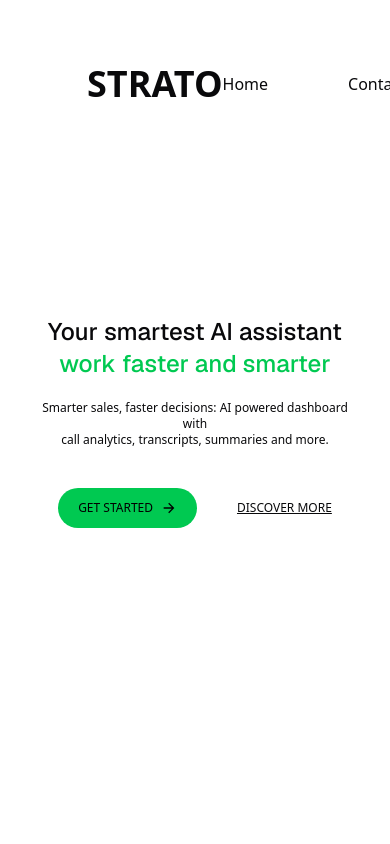
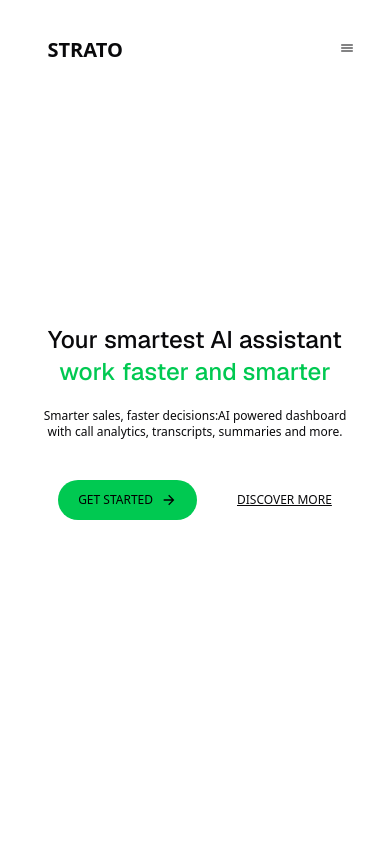
Before and after one commit to YuvanX/strato-ai, a Next.js app: page /preview/1 in a window 390 px wide. Shown: the top 844 px of the page. Built offline with nearby package versions, Linux system fonts and the light colour scheme.

Commit message:
fix: make preview page responsive

```diff
--- a/app/preview/[pageId]/page.tsx
+++ b/app/preview/[pageId]/page.tsx
@@ -46,7 +46,7 @@ export default function () {
   ];
 
   return (
-    <div>
+    <div className="overflow-x-hidden">
       <m.div
         initial={{ opacity: 0, y: -20 }}
         animate={{ opacity: 1, y: 0 }}
--- a/components/preview/footer.tsx
+++ b/components/preview/footer.tsx
@@ -4,14 +4,14 @@ export const Footer = ({ name }: { name: string }) => {
   return (
     <div className="flex px-10 items-center my-10">
       <div className="w-full">
-        <div className="text-4xl text-green-500 font-medium">{name}</div>
-        <div className="text-gray-500 text-sm my-2">
+        <div className="text-xl md:text-4xl text-green-500 font-medium">{name}</div>
+        <div className="text-gray-500 text-xs md:text-sm my-2">
           © 2025 {name}. All rights reserved.
         </div>
       </div>
       <div className="flex gap-4">
-      <FaInstagram size={24} />
-      <IoMailOutline size={24} />
+      <div className="text-xl md:text-2xl"><FaInstagram  /></div>
+      <div className="text-xl md:text-2xl"><IoMailOutline /></div>
       </div>
     </div>
   );
--- a/components/preview/herosection.tsx
+++ b/components/preview/herosection.tsx
@@ -1,20 +1,30 @@
-import { RiArrowRightLine } from "react-icons/ri"
+import { RiArrowRightLine } from "react-icons/ri";
 
-export const  HeroSection = () =>  {
-    return <div className="mx-10 text-center">
-        <div className="text-2xl lg:text-7xl font-sans font-medium">Your smartest AI assistant</div>
-        <div className="text-2xl lg:text-7xl font-sans font-medium text-green-500">work faster and smarter</div>
-        <div className="text-xs  lg:text-lg mt-5">
-            Smarter sales, faster decisions: AI powered dashboard with <br/>call analytics, transcripts, summaries and more.
+export const HeroSection = () => {
+  return (
+    <div className="mx-10 text-center">
+      <div className="text-2xl lg:text-7xl font-sans font-medium">
+        Your smartest AI assistant
       </div>
+      <div className="text-2xl lg:text-7xl font-sans font-medium text-green-500">
+        work faster and smarter
+      </div>
+      <div className="text-xs lg:text-lg mt-5">
+        Smarter sales, faster decisions:
+        <span className="hidden lg:inline"> </span>
+        AI powered dashboard with call analytics, transcripts, summaries and
+        more.
+      </div>
+
       <div className="flex gap-10 mt-10 justify-center">
         <button className="flex gap-2 items-center px-5 py-3 bg-green-500 rounded-full">
           <div className="text-black font-medium text-xs">GET STARTED</div>
-                <RiArrowRightLine color="black"/>
+          <RiArrowRightLine color="black" />
         </button>
         <button className="underline text-xs cursor-pointer">
           DISCOVER MORE
         </button>
       </div>
     </div>
-}
+  );
+};
--- a/components/preview/navbar.tsx
+++ b/components/preview/navbar.tsx
@@ -1,18 +1,49 @@
-export const NavBar = ({logo, children}: {logo: string, children: React.ReactNode}) => {
-    return <div className="flex justify-between px-2 bg-white/10 border-white/20 backdrop-blur-lg py-3 items-center rounded-full fixed w-[80%] mt-10">
-        <div className="pl-10 font-extrabold text-4xl font-anton cursor-pointer font-anton">
+"use client";
+import { useState } from "react";
+import { IoIosMenu } from "react-icons/io";
+import { IoMdClose } from "react-icons/io";
+import {  AnimatePresence, motion } from "motion/react"
+export const NavBar = ({
+  logo,
+  children,
+}: {
+  logo: string;
+  children: React.ReactNode;
+}) => {
+  const [isOpen, setIsOpen] = useState(false);
+
+  return (
+    <nav className="flex flex-col items-center fixed top-0 mt-6 z-50 w-full">
+      <div className="flex justify-between px-4 py-3 bg-white/10 border-white/20 backdrop-blur-lg  items-center rounded-full w-[90%] md:w-[80%]">
+        <div className="pl-3 md:pl-10 font-extrabold text-xl md:text-4xl font-anton cursor-pointer font-anton">
           {logo.toUpperCase()}
         </div>
-        <div className="flex gap-20 items-center font-thin">
+        <div className="hidden md:flex  gap-20 items-center font-thin cursor-pointer">
           {children}
         </div>
-        <div className="flex items-center gap-6">
-            <div className="font-medium cursor-pointer">
-                Login
-            </div>
+        <div className="hidden md:flex items-center gap-6">
+          <div className="font-medium cursor-pointer">Login</div>
           <button className="px-3 py-3 font-semibold bg-white rounded-full text-black text-sm cursor-pointer">
             GET STARTED
           </button>
         </div>
+
+        <div className="md:hidden">
+          <button onClick={() => setIsOpen((c) => !c)}>
+            {isOpen ? <IoMdClose /> : <IoIosMenu />}
+          </button>
         </div>
-}
+      </div>
+      <AnimatePresence>
+      {isOpen && (
+        <motion.div initial={{opacity: 0, y: -10, scale: 0.95}} animate={{opacity: 1, y: 0, scale: 1}} exit={{opacity: 0, y: -10, scale: 0.95}} className="md:hidden mt-3 flex flex-col font-thin items-center w-[90%] bg-white/10 border-white/10 backdrop-blur-lg rounded-xl p-4">
+          <div className="flex flex-col gap-3 items-center cursor-pointer">
+            {children}
+            <div className="font-medium cursor-pointer">Login</div>
+          </div>
+        </motion.div>
+      )}
+      </AnimatePresence>
+    </nav>
+  );
+};
--- a/components/preview/pricingcard.tsx
+++ b/components/preview/pricingcard.tsx
@@ -2,7 +2,7 @@ import { MdDone } from "react-icons/md"
 import { Card } from "../card"
 
 export const PricingCard = ({ title, amount, features, bestfor }: { title: string, amount: string, features: string[], bestfor: string }) => {
-    return <Card classname="!bg-background text-white flex flex-col rounded-xl border min-w-96 font-sans">
+    return <Card classname="!bg-background text-white flex flex-col rounded-xl border min-w-sm font-sans ">
         <div className="text-center font-medium">
             {title.toUpperCase()}
         </div>
```
Lines whose indentation alone changed are shown as unchanged.
